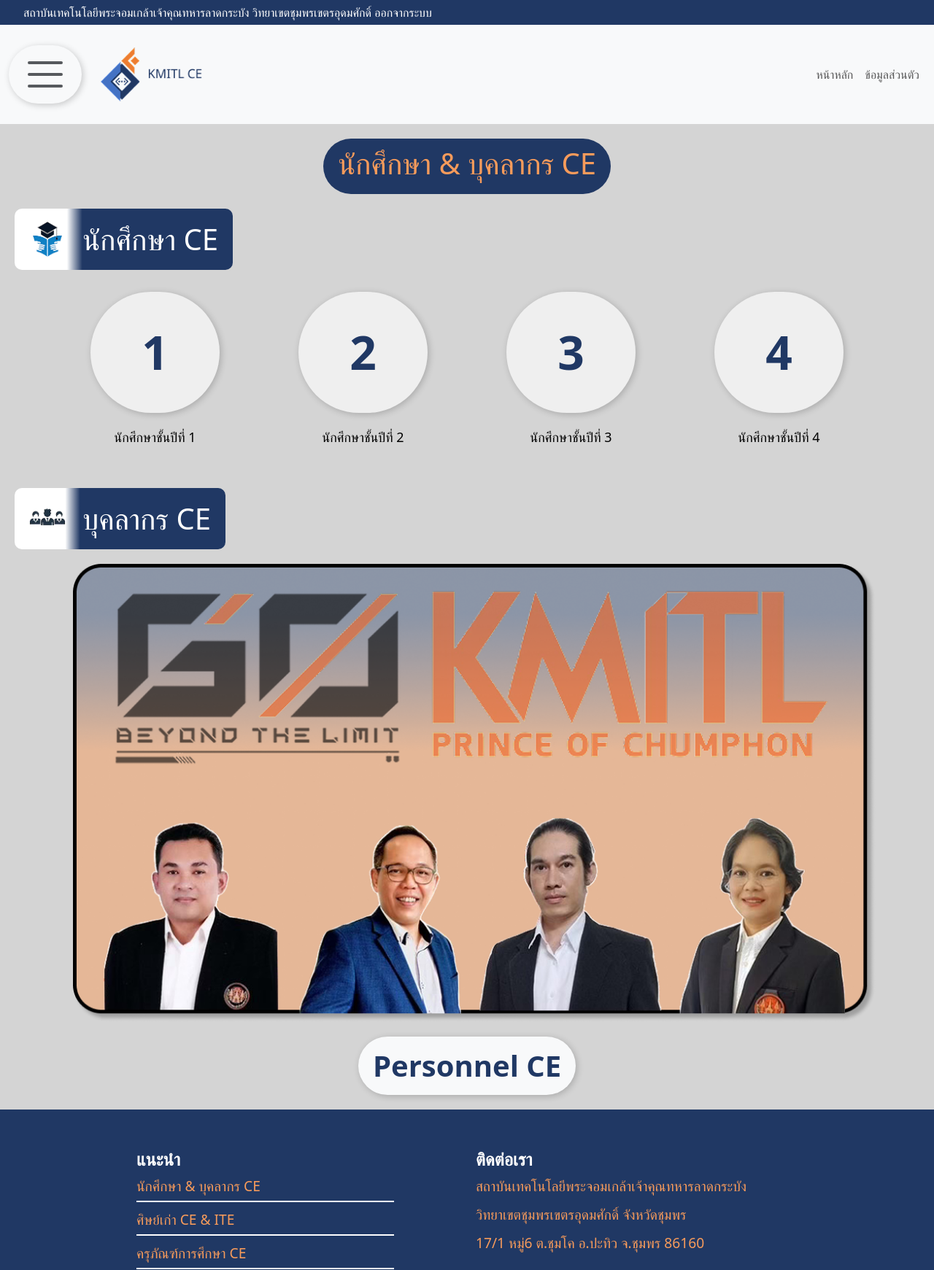
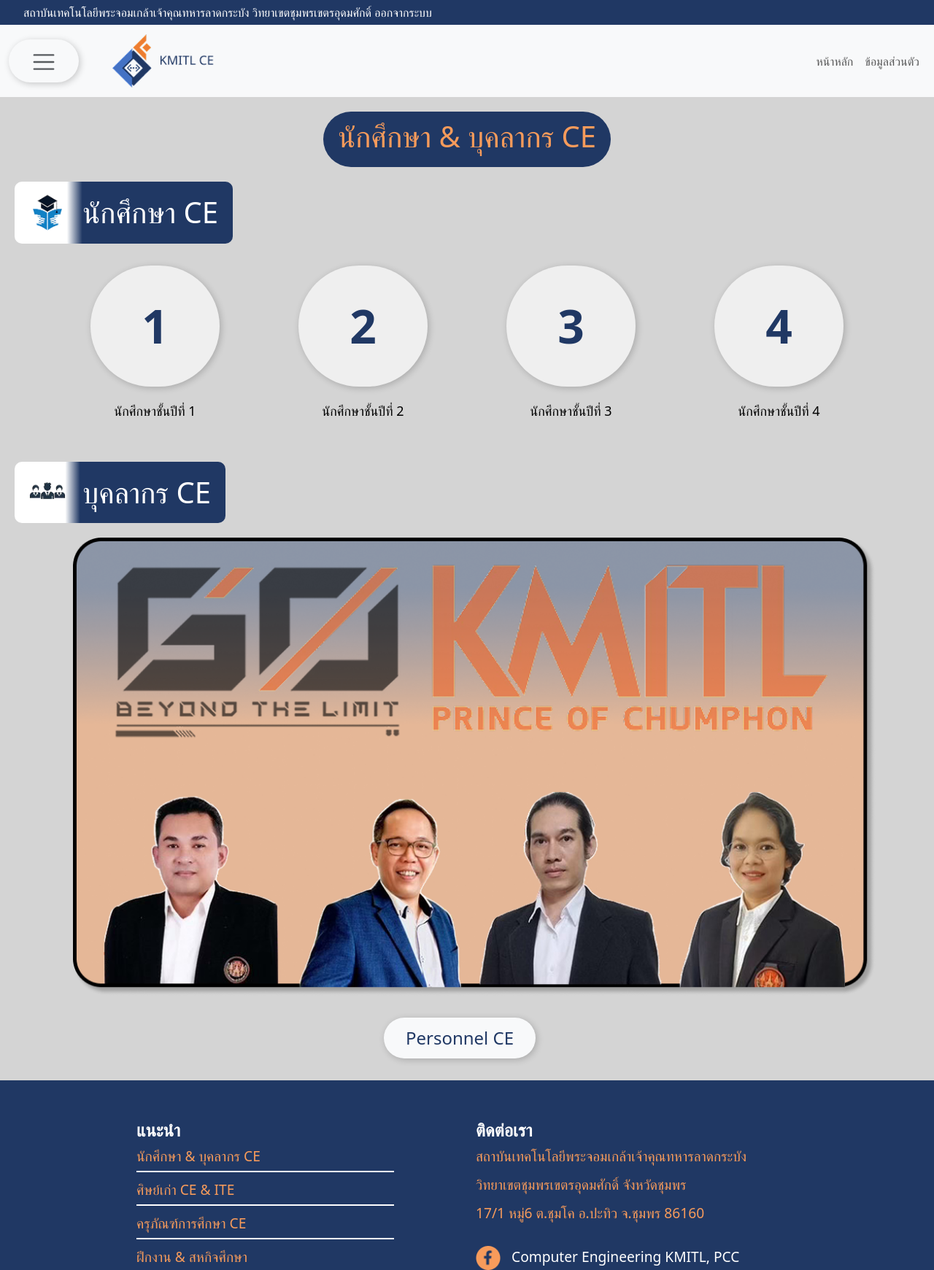
Before and after one commit to MONOSUKi/In, a PHP site: page /home in a window 1280 px wide. Shown: the top 1741 px of the page at 73% size. Run offline with PHP 8.4, Linux system fonts and the light colour scheme.

Commit message:
แก้ไขปุ่มหน้า home

```diff
--- a/php/src/home.css
+++ b/php/src/home.css
@@ -233,7 +233,7 @@ ul.list-unstyled li.phone i {
     width: 1100px;
     height: auto;
 }
-.btn {
+.header-personnel {
     border: none;
     border-radius: 50px;
     font-size: 40px;
```
